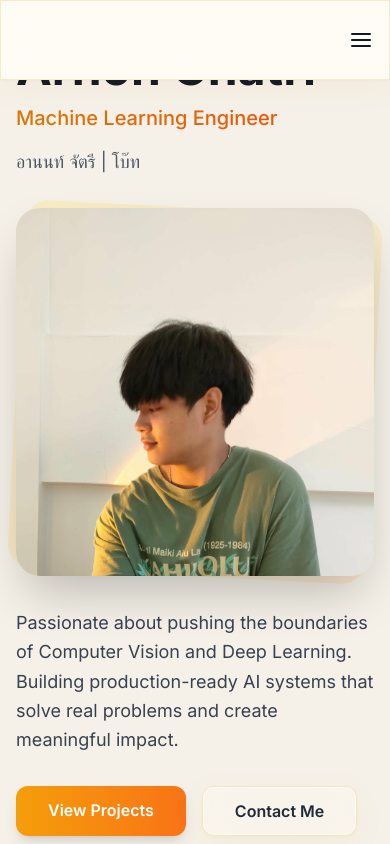
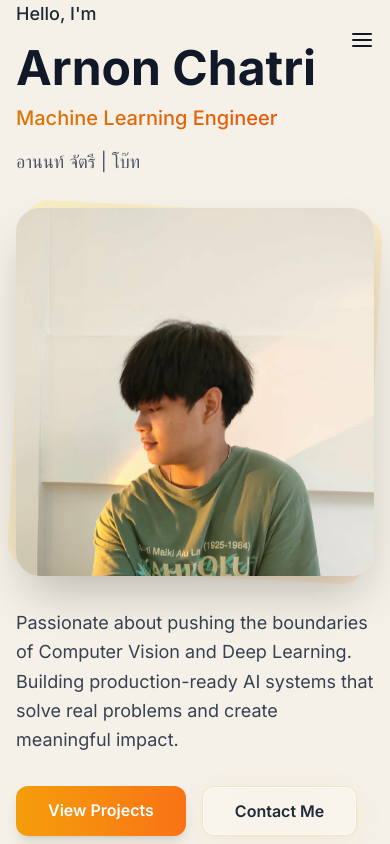
Before and after one commit to Boatalon/portfolio, a Next.js app: page / in a window 390 px wide. Shown: the top 844 px of the page. Built offline with nearby package versions, Linux system fonts and the light colour scheme.

Commit message:
Make navbar transparent on mobile/tablet, solid only on desktop

```diff
--- a/components/Navbar.tsx
+++ b/components/Navbar.tsx
@@ -86,7 +86,7 @@ const Navbar = () => {
             <nav
                 onMouseEnter={() => setIsNavbarHovered(true)}
                 onMouseLeave={() => setIsNavbarHovered(false)}
-                className={`!fixed top-0 left-0 right-0 z-50 h-20 flex items-center transition-transform duration-500 ease-in-out glass-effect shadow-2xl shadow-amber-600/10 !bg-[#fffbf5] ${isScrolled && !showNavbar && !isNavbarHovered ? '-translate-y-full' : 'translate-y-0'}`}
+                className={`!fixed top-0 left-0 right-0 z-50 h-20 flex items-center transition-transform duration-500 ease-in-out lg:glass-effect lg:shadow-2xl lg:shadow-amber-600/10 lg:!bg-[#fffbf5] ${isScrolled && !showNavbar && !isNavbarHovered ? '-translate-y-full' : 'translate-y-0'}`}
             >
                 <div className="container mx-auto px-4">
                     <div className="flex items-center justify-between">
```
